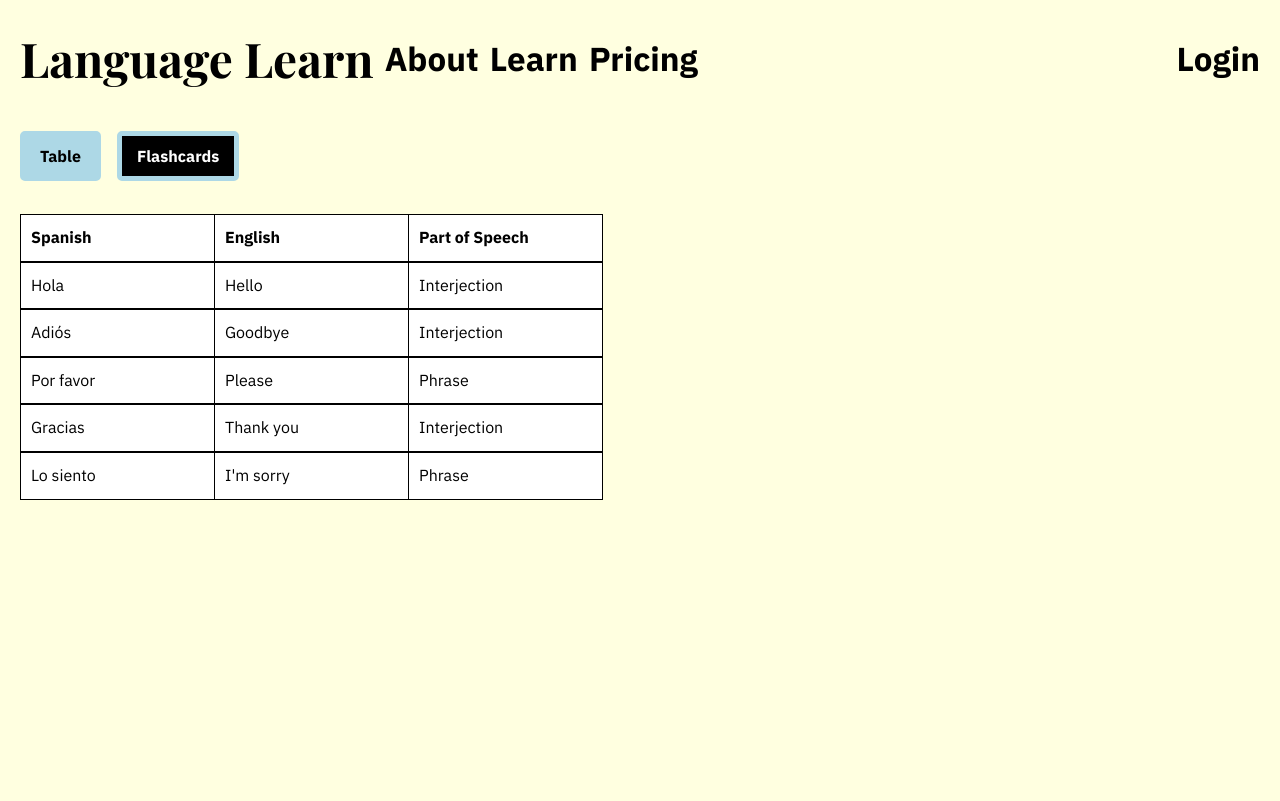
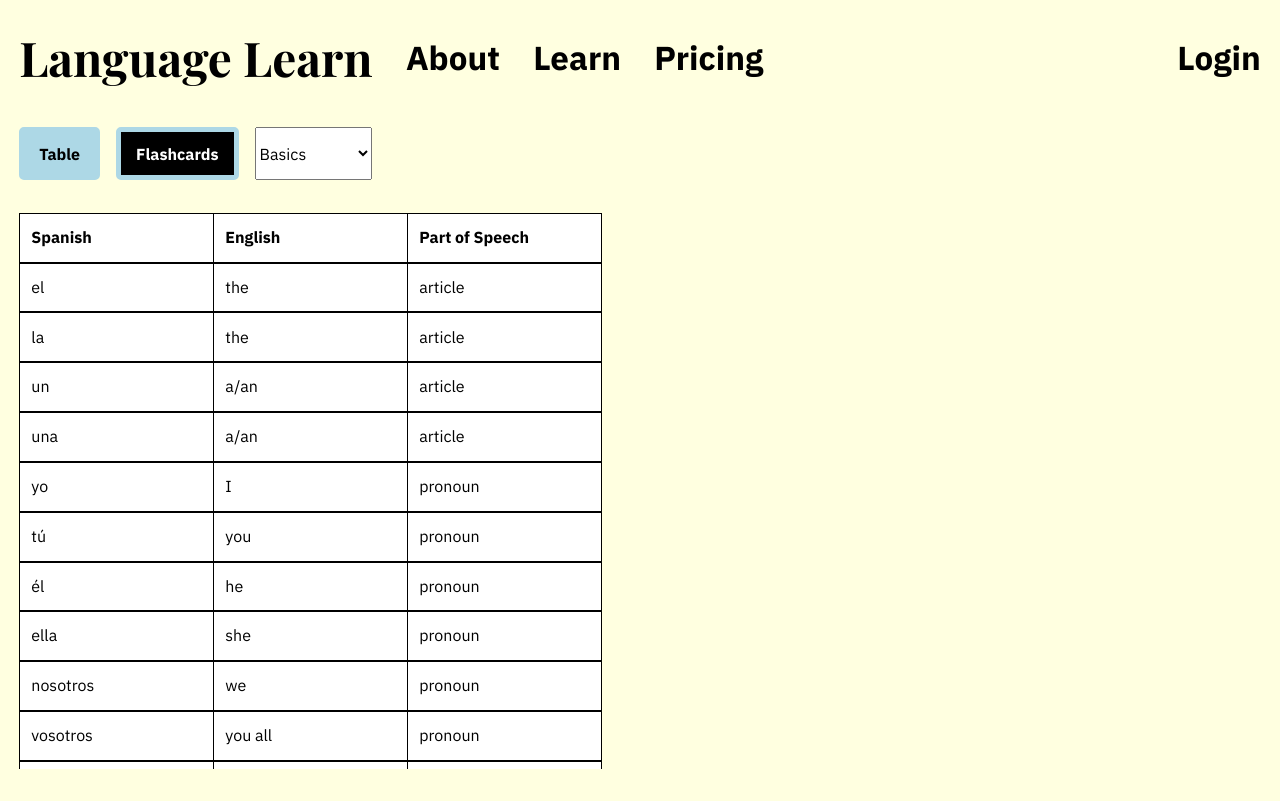
Before and after one commit to flooyd/language-learn, a SvelteKit app: page /learn in a window 1280 px wide. Built offline with nearby package versions, Linux system fonts and the light colour scheme; a web font is replaced by a local one.

Commit message:
styling fixes and add spanish data with category select

```diff
--- a/src/routes/+layout.svelte
+++ b/src/routes/+layout.svelte
@@ -77,7 +77,7 @@
 
 	.left-nav {
 		display: flex;
-		gap: 11.11px;
+		gap: 2.074rem;
 		align-items: center;
 	}
 
@@ -111,19 +111,19 @@
 	.menu {
 		position: absolute;
 		top: 100%;
-		right: 20px;
+		right: 19.2px;
 		background: white;
 		border: 2px solid black;
 		border-radius: 5px;
 		display: flex;
 		flex-direction: column;
-		padding: 10px 0;
+		padding: 11.11px 0;
 		min-width: 150px;
 		z-index: 10;
 	}
 
 	.menu a {
-		padding: 10px 20px;
+		padding: 11.11px 19.2px;
 		display: block;
 		white-space: nowrap;
 	}
@@ -146,7 +146,7 @@
 
 	:global(body) {
 		line-height: 1.6;
-		padding: 20px;
+		padding: 19.2px;
 		background: lightyellow;
 		height: 100vh;
 	}
@@ -198,7 +198,7 @@
 		background: black;
 		color: white;
 		border: none;
-		padding: 10px 15px;
+		padding: 11.11px 15px;
 		border-radius: 5px;
 		transition: background 0.3s ease;
 		width: fit-content;
--- a/src/routes/+page.svelte
+++ b/src/routes/+page.svelte
@@ -33,14 +33,14 @@
 
 	.intro h1 {
 		background: #add8e6;
-		padding: 10px;
+		padding: 11.11px;
 		width: fit-content;
 		border: 3px solid black;
 	}
 
 	.intro h3 {
 		background: #f0e68c;
-		padding: 10px;
+		padding: 11.11px;
 		max-width: 638.25px;
 		text-align: left;
 		border: 3px solid black;
--- a/src/routes/about/+page.svelte
+++ b/src/routes/about/+page.svelte
@@ -15,8 +15,7 @@
         display: flex;
         justify-content: center;
         flex-direction: column;
-        height: calc(100vh - 142.954px);
-        padding: 20px;
+        height: calc(100vh - 164px);
         gap: 2.074rem;
     }
 
--- a/src/routes/learn/+page.svelte
+++ b/src/routes/learn/+page.svelte
@@ -1,10 +1,15 @@
 <script lang="ts">
     import { onMount } from 'svelte';
-	import { fade, fly } from 'svelte/transition';
+    import { fade } from 'svelte/transition';
+    import * as spanishData from '$lib/data/spanish.json';
 
     let duration = $state(800);
     let ready = $state(false);
     let learningMode = $state('table');
+    const categories = ['basics', 'numbers', 'beginner', 'intermediate', 'advanced'] as const;
+    let selectedCategory = $state<typeof categories[number]>(categories[0]);
+
+    const columns = ['Spanish', 'English', 'Part of Speech'];
 
 	onMount(() => {
 		ready = true;
@@ -24,42 +29,29 @@
 				class:active={learningMode === 'flashcards'}
 				onclick={() => (learningMode = 'flashcards')}>Flashcards</button
 			>
+            <select bind:value={selectedCategory}>
+                {#each categories as category}
+                    <option value={category}>{category.charAt(0).toUpperCase() + category.slice(1)}</option>
+                {/each}
+            </select>
 		</div>
         {#if learningMode === 'table'}
             <table>
                 <thead>
                 <tr>
-                    <th>Spanish</th>
-                    <th>English</th>
-                    <th>Part of Speech</th>
+                    {#each columns as column}
+                        <th>{column}</th>
+                    {/each}
                 </tr>
                 </thead>
                <tbody>
+                {#each spanishData[selectedCategory as keyof typeof spanishData] as item}
                     <tr>
-                    <td>Hola</td>
-                    <td>Hello</td>
-                    <td>Interjection</td>
+                        <td>{item.spanish}</td>
+                        <td>{item.english}</td>
+                        <td>{item.partOfSpeech}</td>
                     </tr>
-                <tr>
-                    <td>Adiós</td>
-                    <td>Goodbye</td>
-                    <td>Interjection</td>
-                </tr>
-                <tr>
-                    <td>Por favor</td>
-                    <td>Please</td>
-                    <td>Phrase</td>
-                </tr>
-                <tr>
-                    <td>Gracias</td>
-                    <td>Thank you</td>
-                    <td>Interjection</td>
-                </tr>
-                <tr>
-                    <td>Lo siento</td>
-                    <td>I'm sorry</td>
-                    <td>Phrase</td>
-                </tr>
+                {/each}
                </tbody>
             </table>
         {:else if learningMode === 'flashcards'}
@@ -86,6 +78,7 @@
         justify-content: center;
         flex-direction: column;
         gap: 2.074rem;
+        height: calc(100vh - 164px);
     }
 
     table {
@@ -141,7 +134,7 @@
 
     th, td {
         border: 1px solid black;
-        padding: 10px;
+        padding: 11.11px;
         text-align: left;
     }
 </style>
--- a/src/routes/login/+page.svelte
+++ b/src/routes/login/+page.svelte
@@ -1,13 +1,12 @@
 <script lang="ts">
-	import { fade } from "svelte/transition";
+	import { fade } from 'svelte/transition';
 
-    let loginOrRegister = $state("login");
+	let loginOrRegister = $state('login');
 	let duration = $state(800);
-
 </script>
 
-<div class="container" in:fade={{ duration}}>
-    <h1>{loginOrRegister === "login" ? "Login" : "Register"}</h1>
+<div class="container" in:fade={{ duration }}>
+	<h1>{loginOrRegister === 'login' ? 'Login' : 'Register'}</h1>
 	<form>
 		<label for="username">Username:</label>
 		<input type="text" id="username" name="username" required />
@@ -15,12 +14,20 @@
 		<label for="password">Password:</label>
 		<input type="password" id="password" name="password" required />
 
-        <button type="submit">{loginOrRegister === "login" ? "Login" : "Register"}</button>
+		<button type="submit">{loginOrRegister === 'login' ? 'Login' : 'Register'}</button>
 	</form>
-    {#if loginOrRegister === "login"}
-        <p>Don't have an account? <button onclick={() => loginOrRegister = "register"}>Register here</button></p>
+	{#if loginOrRegister === 'login'}
+		<p>
+			Don't have an account? <button onclick={() => (loginOrRegister = 'register')}
+				>Register here</button
+			>
+		</p>
 	{:else}
-        <p>Already have an account? <button onclick={() => loginOrRegister = "login"}>Login here</button></p>
+		<p>
+			Already have an account? <button onclick={() => (loginOrRegister = 'login')}
+				>Login here</button
+			>
+		</p>
 	{/if}
 </div>
 
@@ -30,8 +37,8 @@
 		display: flex;
 		justify-content: center;
 		flex-direction: column;
-        height: calc(100vh - 142.954px);
-        padding: 20px;
+		height: calc(100vh - 164px);
+		padding: 19.2px;
 		gap: 2.074rem;
 	}
 
--- a/src/routes/pricing/+page.svelte
+++ b/src/routes/pricing/+page.svelte
@@ -13,7 +13,10 @@
 {#if ready}
 	<div class="container" in:fade={{ duration }}>
 		<h1>Pricing Plans</h1>
-        <p>Choose the plan that best suits your language learning needs. We offer a free plan with basic features and a premium plan with advanced features for a small monthly fee.</p>
+		<p>
+			Choose the plan that best suits your language learning needs. We offer a free plan with basic
+			features and a premium plan with advanced features for a small monthly fee.
+		</p>
 		<div class="plans">
 			<div class="plan basic">
 				<h2>Free Plan</h2>
@@ -41,7 +44,7 @@
 		display: flex;
 		justify-content: center;
 		flex-direction: column;
-        height: calc(100vh - 142.954px);
+		height: calc(100vh - 164px);
 		gap: 2.074rem;
 	}
 
@@ -58,7 +61,6 @@
 	.plan {
 		border: 3px solid #add8e6;
 		padding: 1rem;
-
 	}
 
 	.plan.basic {
```
Lines whose indentation alone changed are shown as unchanged.
